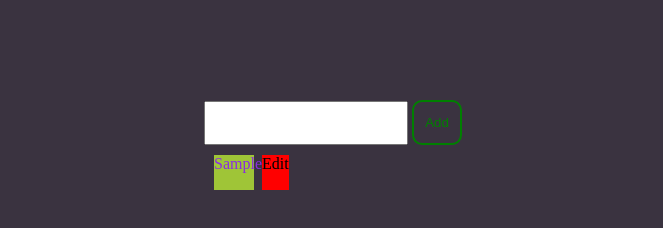
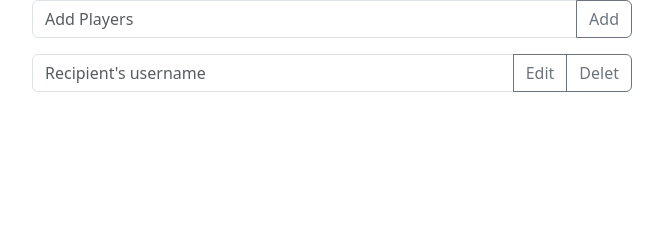
Before and after one commit to fatemehfaraji1996/mafia, a plain HTML site: page page1.html in a window 1280 px wide. Both pictures are taken after typing "Sample" into the empty fields and a click on the button "Add". Shown: the whole page, without its empty margins (308-971 px from the left). Drawn offline with nearby package versions, Linux system fonts and the light colour scheme.

Commit message:
bootstrap

```diff
--- a/index.css
+++ b/index.css
@@ -2,53 +2,14 @@
   margin: 0px;
   padding: 0px;
 }
-body {
-  background-color: rgb(58, 51, 64);
-}
 .contaner {
-  height: 100%;
-  width: 50%;
   display: flex;
   justify-content: center;
-  flex-direction: column;
-  /* background-color: bisque; */
-  margin-top: 100px;
-  /* margin-left: auto; */
-  margin-left: 40%;
 }
-.input {
-  /* background-color: rgb(226, 248, 248); */
-  height: 40px;
-  width: 200px;
-  /* padding-right: 0px;
-  border-radius: 10px; */
+.parentbox {
+  height: auto;
+  width: auto;
 }
-.add {
-  height: 45px;
-  width: 50px;
-  /* margin-left: 0px; */
-  background-color: rgb(58, 51, 64);
-  border: solid green 2px;
-  border-radius: 10px;
+.boxparent {
+  width: 600px;
 }
-.boxPerson {
-  height: 40px;
-  width: 350px;
-  background-color: rgb(194, 203, 155);
-  margin: 10px;
-  display: flex;
-  flex-direction: row;
-}
-.pName {
-  color: blueviolet;
-}
-.editEle {
-  height: 35px;
-  width: 50px;
-  background-color: red;
-}
-.deletEle {
-  height: 35px;
-  width: 40px;
-  background-color: rgb(159, 197, 55);
-}
--- a/index.js
+++ b/index.js
@@ -1,50 +1,21 @@
-const inputEle = document.querySelector(".input");
-const buttonAddEle = document.querySelector(".add");
-const cantanerEle = document.querySelector('.contaner')
-let count = 0
-const formEle = document.querySelector("form");
 
-formEle.addEventListener("submit", (e) => {
-    e.preventDefault()
-    const inputEle = document.querySelector(".input");
-    console.log(inputEle.value);
-    if (inputEle.value){
-        const boxPerson = document.createElement('div')
-        formEle.append(boxPerson)
-        boxPerson.classList.add('boxPerson')
-        const pEle = document.createElement('p')
-        pEle.textContent=inputEle.value
-        boxPerson.append(pEle)
-        count ++
-        if (count>5) {
-            alert('you cant cheose batter than 15')
-        }
-        pEle.classList.add('pName')
-        const editEle = document.createElement('div')
-        boxPerson.append(editEle)
-        editEle.classList.add('editEle')
-        const pEDIT = document.createElement('p')
-        pEDIT.textContent ='Edit'
-        editEle.append(pEDIT)
-        const deletEle = document.createElement('div')
-        boxPerson.append(editEle)
-        boxPerson.classList.add('deletEle')
-        const remove = document.createElement('p')
-        remove.textContent = '*'
-        // edit section
-        editEle.addEventListener('click',()=>{
-            inputEle.value= pEle.textContent
+/* <div class="input-group">
+  <input type="text" class="form-control" placeholder="Recipient's username" aria-label="Recipient's username with two button addons">
+  <button class="btn btn-outline-secondary" type="button">Button</button>
+  <button class="btn btn-outline-secondary" type="button">Button</button>
+</div> */
 
-        })
-        //
-    }
+const form = document.querySelector('form')
+form.addEventListener("submit", (e) => {
+  e.preventDefault();
+  const inputEle = document.querySelector(".form-control");
+  const buttonAddEle = document.querySelector(".btn-outline-secondary");
+  const form = document.querySelector('form')
+  form.innerHTML += `<div class="input-group">
+  <input type="text" class="form-control" placeholder="Recipient's username" aria-label="Recipient's username with two button addons">
+  <button class="btn btn-outline-secondary" type="button">Edit</button>
+  <button class="btn btn-outline-secondary" type="button">Delet</button>
+</div>`
 
-    inputEle.value = ""
 
 });
-
-function edit(element) {
-    element.addEventListener('click',()=>{
-        inputEle.value = inputEle.value
-    })
-}
--- a/page1.html
+++ b/page1.html
@@ -5,12 +5,32 @@
     <meta name="viewport" content="width=device-width, initial-scale=1.0" />
     <title>Document</title>
     <link rel="stylesheet" href="index.css" />
+    <link
+      href="https://cdn.jsdelivr.net/npm/bootstrap@5.3.3/dist/css/bootstrap.min.css"
+      rel="stylesheet"
+      integrity="sha384-QWTKZyjpPEjISv5WaRU9OFeRpok6YctnYmDr5pNlyT2bRjXh0JMhjY6hW+ALEwIH"
+      crossorigin="anonymous"
+    />
   </head>
   <body>
     <div class="contaner">
-      <form action="">
-        <input class="input" type="text" />
-        <button class="add"><P style="color: green;">Add</P></button>
+      <form action="" class="forms boxparent">
+        <div class="input-group mb-3">
+          <input
+            type="text"
+            class="form-control"
+            placeholder="Add Players"
+            aria-label="Recipient's username"
+            aria-describedby="button-addon2"
+          />
+          <button
+            class="btn btn-outline-secondary"
+            type="submit"
+            id="button-addon2"
+          >
+            Add
+          </button>
+        </div>
       </form>
     </div>
   </body>
```
